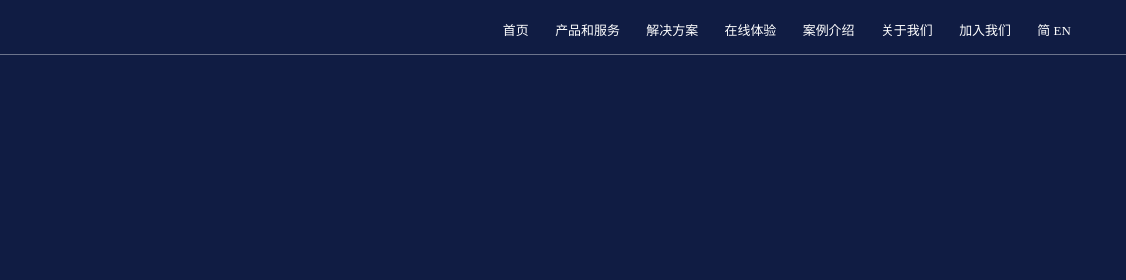
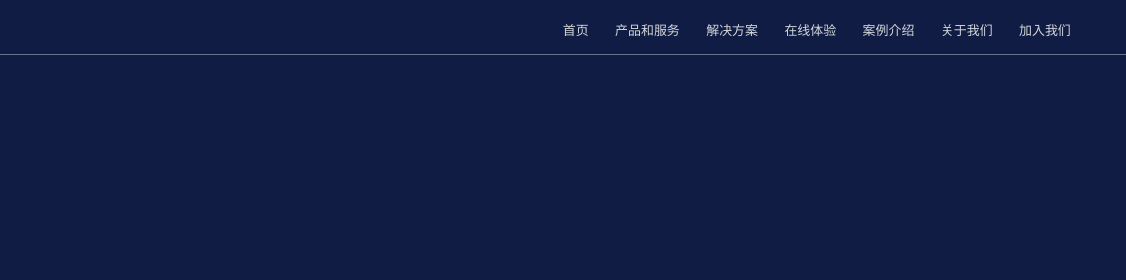
Before and after one commit to zxshhh/dlbpc, a website: page index.html in a window 1280 px wide. Shown: the top 280 px of the page, 154-1280 px from the left. Drawn offline with Linux system fonts and the light colour scheme.

Commit message:
样式修改

```diff
--- a/css/index.css
+++ b/css/index.css
@@ -69,12 +69,15 @@
     float: left;
     list-style: none;
     font-size: 0.27rem;
-    font-family: "Microsoft Himalaya";
-    color: #ffffff;
+    font-family:PingFang-SC-Medium;
+    color: #D4D7DB;
     margin-left: 0.55rem;
     line-height: 62px;
 }
-
+.header-top .header-top-mens-main .header-top-mens .header-top-right .header-top-right-list-li:hover{
+    color: #fff;
+    font-family:PingFangSC-Semibold;
+}
 .header-top .header-top-mens-main .header-top-mens .header-top-right .border-h {
     height: 1.8px;
     background: rgba(255, 255, 255, 0.7329);
@@ -137,9 +140,9 @@
     height: 0.27rem;
     vertical-align: inherit;
 }
-
 .header-top .header-top-mens-main .men-list .men-list-item li:hover {
     opacity: 1;
+    font-family:PingFangSC-Semibold;
 }
 
 .header-top .header-top-mens-main .active {
--- a/index.html
+++ b/index.html
@@ -77,11 +77,12 @@
         }
 
         .header-top .header-top-right-list-li a {
-            color: #fff!important;
+            color: #D4D7DB;
         }
 
         .header-top .header-top-right-list-li a:hover {
             text-decoration: none;
+            color: #fff;
         }
 
         .header-top .header-top-mens-main .men-list-img {
@@ -150,7 +151,6 @@
             color: #337ab7;
         }
         /* 头部的菜单列表   在线体验 */
-
         .header-top .men-list-img {
             display: none;
             position: absolute;
@@ -208,10 +208,10 @@
                     <li class="header-top-right-list-li header-dif header-tdif">
                         加入我们
                     </li>
-                    <li class="header-top-right-list-li header-dif header-tdif">
+                    <!-- <li class="header-top-right-list-li header-dif header-tdif">
                         <span class="li-jian">简</span>
                         <span class="li-EN">EN</span>
-                    </li>
+                    </li> -->
                     <div class="border-h" id="border-h"></div>
                 </ul>
             </div>
```
